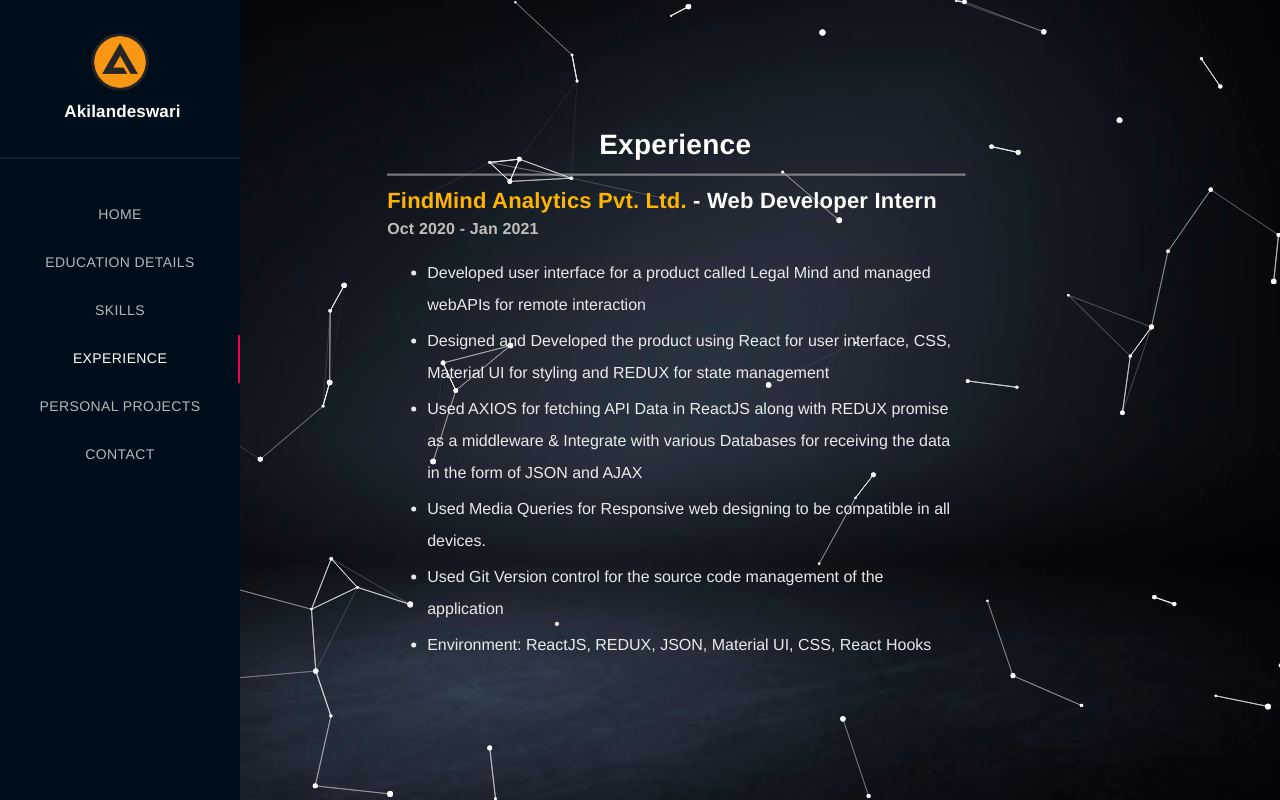
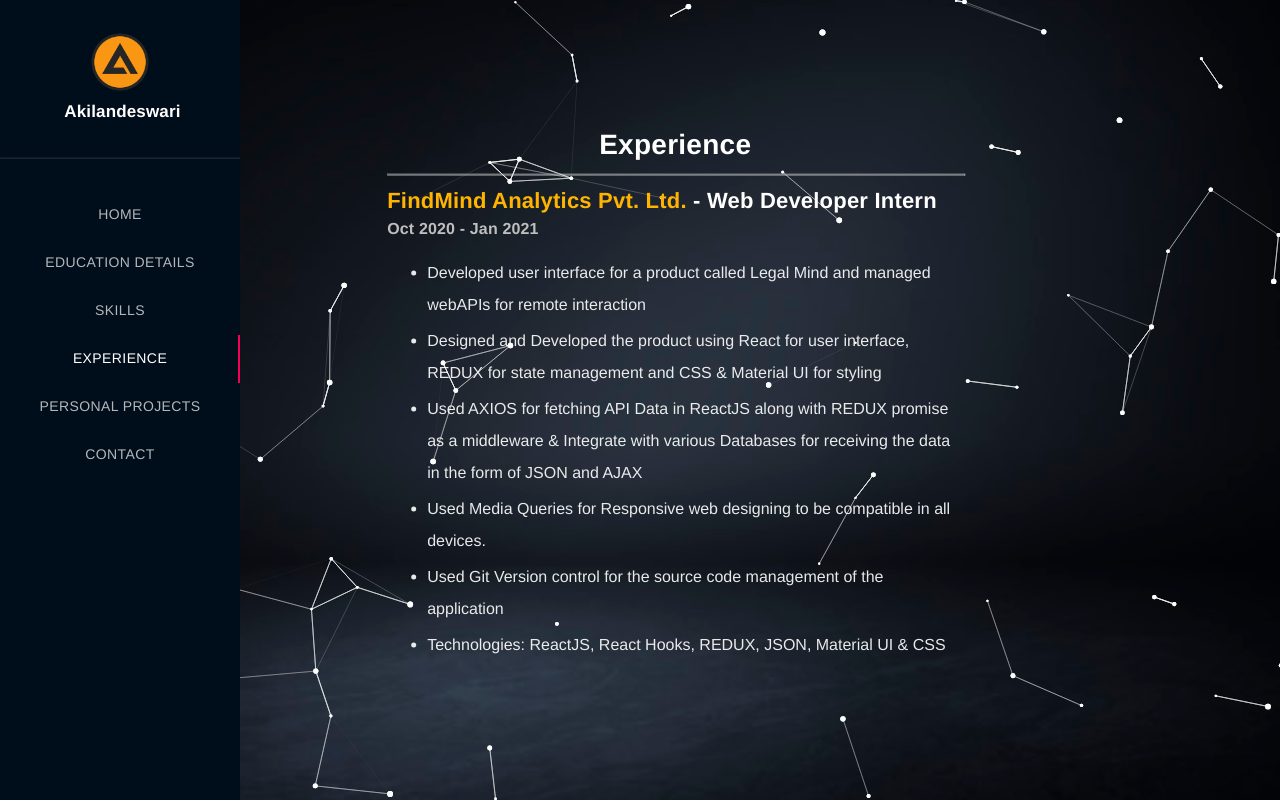
Before and after one commit to Akila04/resume-website, a React (Create React App) app: page /experience in a window 1280 px wide. Built offline with nearby package versions, Linux system fonts and the light colour scheme.

Commit message:
Added redirects file

```diff
--- a/src/Components/ContactComponent/Contactcomponent.js
+++ b/src/Components/ContactComponent/Contactcomponent.js
@@ -15,6 +15,9 @@
     decs : {
         marginBottom: '4px',
         marginTop: '4px'
+    },
+    paddingSetup: {
+        paddingRight: '0px !important',
     }
 }));
 
@@ -35,7 +38,7 @@
                     </Grid>
                     <Grid item xs={9}>
                         <Grid container spacing={3}>
-                            <Grid item xs={1}>
+                            <Grid item xs={1} className={classes.paddingSetup}>
                                 <CallIcon />
                             </Grid>
                             <Grid item xs={11}>
@@ -53,7 +56,7 @@
                     </Grid>
                     <Grid item xs={9}>
                         <Grid container spacing={3}>
-                            <Grid item xs={1}>
+                            <Grid item xs={1} className={classes.paddingSetup}>
                                 <EmailIcon />
                             </Grid>
                             <Grid item xs={11}>
@@ -71,7 +74,7 @@
                     </Grid>
                     <Grid item xs={9}>
                         <Grid container spacing={3}>
-                            <Grid item xs={1}>
+                            <Grid item xs={1} className={classes.paddingSetup}>
                                 <LinkedInIcon />
                             </Grid>
                             <Grid item xs={11}>
@@ -97,7 +100,7 @@
                     </Grid>
                     <Grid item xs={9}>
                         <Grid container spacing={3}>
-                            <Grid item xs={1}>
+                            <Grid item xs={1} className={classes.paddingSetup}>
                                 <GitHubIcon />
                             </Grid>
                             <Grid item xs={11}>
--- a/src/Components/ExperienceComponent/Experiencecomponent.js
+++ b/src/Components/ExperienceComponent/Experiencecomponent.js
@@ -37,11 +37,11 @@
                     </Typography>
                     <ul style={{textAlign: 'left', lineHeight: '4vh',fontWeight: '550', opacity: '0.9'}}>
                         <li className={classes.decs}> Developed user interface for a product called Legal Mind and managed webAPIs for remote interaction</li>
-                        <li className={classes.decs}> Designed and Developed the product using React for user interface, CSS, Material UI for styling and REDUX for state management</li>
+                        <li className={classes.decs}> Designed and Developed the product using React for user interface, REDUX for state management and CSS &amp; Material UI for styling</li>
                         <li className={classes.decs}> Used AXIOS for fetching API Data in ReactJS along with REDUX promise as a middleware &amp; Integrate with various Databases for receiving the data in the form of JSON and AJAX</li>
                         <li className={classes.decs}> Used Media Queries for Responsive web designing to be compatible in all devices. </li>
                         <li className={classes.decs}> Used Git Version control for the source code management of the application</li>
-                        <li className={classes.decs}> Environment: ReactJS, REDUX, JSON, Material UI, CSS, React Hooks</li>
+                        <li className={classes.decs}> Technologies: ReactJS, React Hooks, REDUX, JSON,  Material UI &amp; CSS</li>
                     </ul>
                 </Grid>
             </Grid>
--- a/src/Components/SkillsComponent/Skillscomponent.js
+++ b/src/Components/SkillsComponent/Skillscomponent.js
@@ -74,7 +74,7 @@
                     </Grid>
                     <Grid container spacing={1} className={classes.marginSetup}>
                         <Grid item xs={6} >
-                            <Typography style={{textAlign: 'left', fontWeight: '600'}}>ReactHooks</Typography>
+                            <Typography style={{textAlign: 'left', fontWeight: '600'}}>React Hooks</Typography>
                         </Grid>
                         <Grid item xs={6} style={{textAlign: 'left'}}>
                             <StyledRating
```
Also changed, not shown: 1 other file (tests, documents, lock files or other folders).
